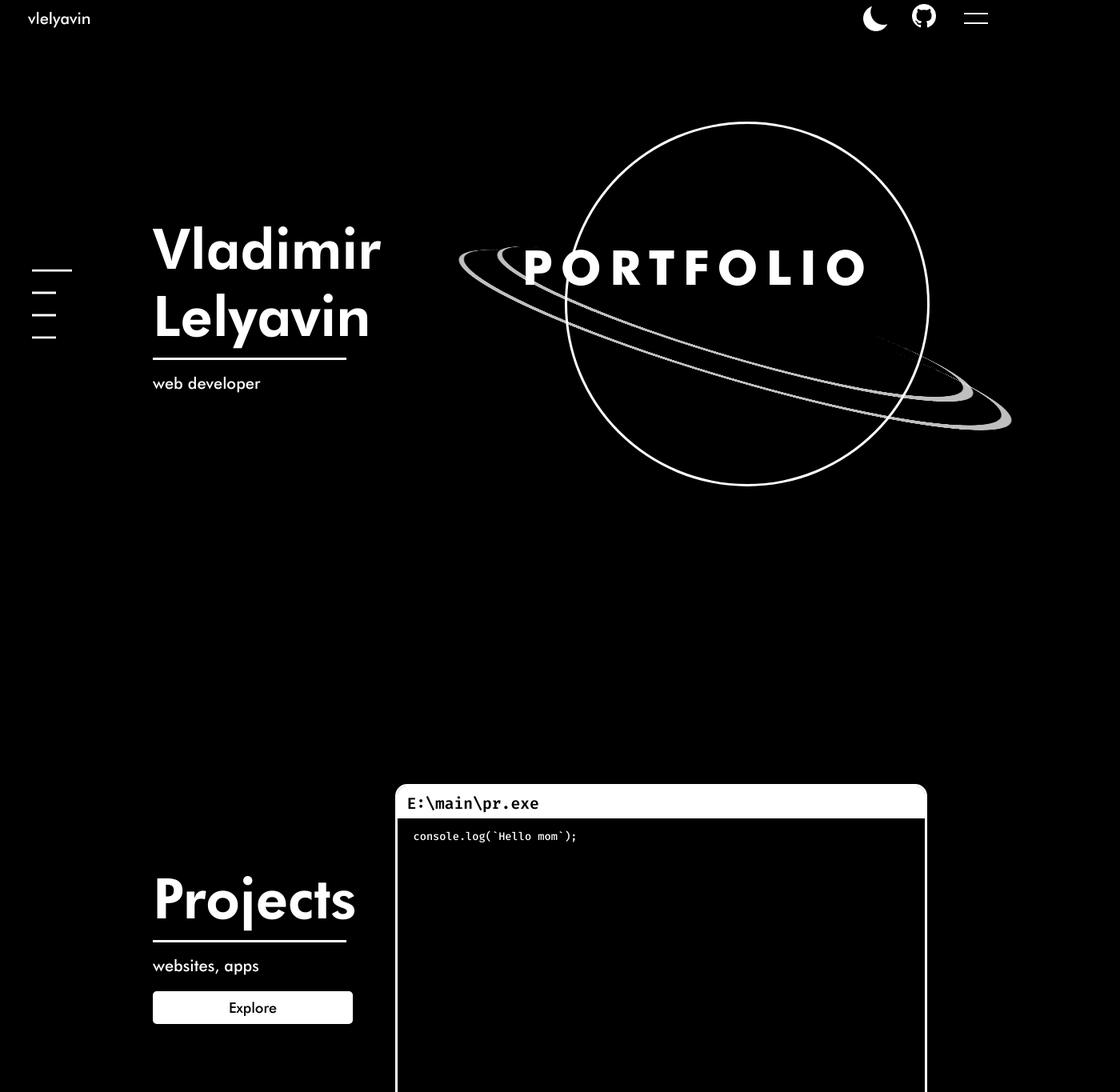
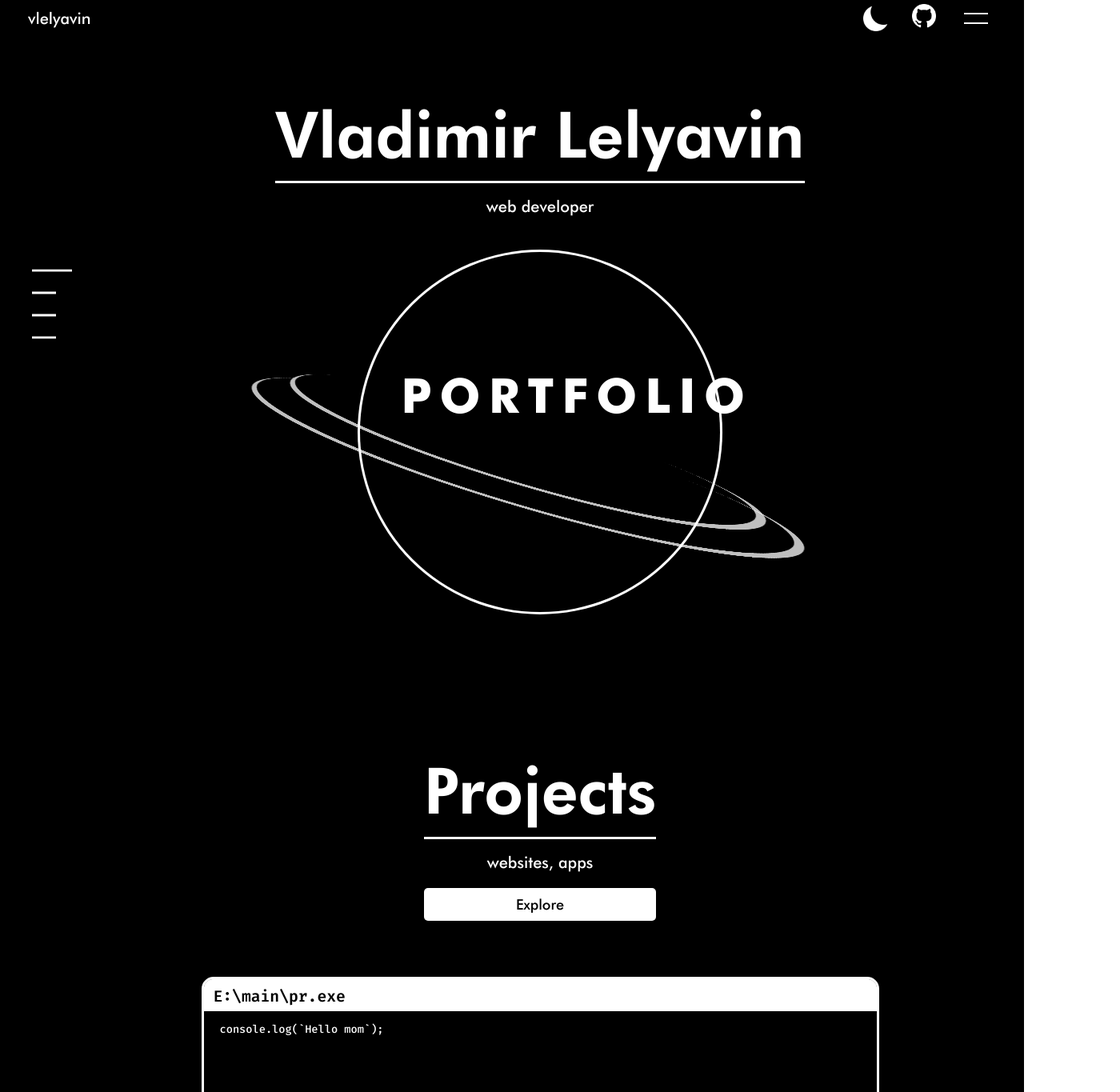
Before and after one commit to vlelyavin/pv2, a React (Create React App) app: page / in a window 1280 px wide. Shown: the part 20-1385 px from the top of the page at 80% size, 1400 px wide, since content can reach past the window. Built offline with nearby package versions, Linux system fonts and the light colour scheme.

Commit message:
adaptive layout finished

```diff
--- a/src/components/DetailedInfo/Skills/Skills.css
+++ b/src/components/DetailedInfo/Skills/Skills.css
@@ -1,7 +1,7 @@
 .skills {
   display: flex;
   justify-content: space-between;
-  gap: 20px;
+  gap: 30px;
   flex-wrap: wrap;
 }
 
--- a/src/global.css
+++ b/src/global.css
@@ -23,7 +23,7 @@
   scroll-behavior: smooth;
 }
 
-body {
+#root {
   user-select: none;
   width: 100%;
   height: 100%;
@@ -143,20 +143,24 @@ li {
   }
 }
 
-@media screen and (max-width: 1000px) {
+@media screen and (min-width: 320px) and (max-width: 1024px) {
   .section {
-    padding: 0;
     flex-direction: column;
-    align-items: left;
     gap: 70px;
+    margin: 150px 0;
+    padding: 0 40px;
+    height: auto;
   }
   .section__info {
     text-align: center;
-    width: 55%;
+    width: auto;
   }
   .section__button {
     width: 100%;
     font-size: 30px;
+  }
+  .section__container {
+    width: 70%;
   }
   .section__icons {
     justify-content: center;
@@ -167,8 +171,12 @@ li {
   }
   .title {
     font-size: 100px;
+    white-space: nowrap;
   }
   /* header */
+  .header {
+    backdrop-filter: blur(5px);
+  }
   .header__title {
     font-size: 42px;
     font-family: var(--xtrabold-ff);
@@ -220,20 +228,21 @@ li {
   /* detailedInfo */
 
   .detailedInfo__header__link {
-    font-size: 50px;
+    font-size: 4vw;
   }
 
   .detailedInfo__button {
     width: 100px;
     height: 100px;
+    margin: 50px 0 0 0;
   }
 
   /* skills */
   .skills {
     flex-direction: column;
+    justify-content: center;
+    align-items: center;
     width: 100%;
-    align-items: center;
-    gap: 40px;
   }
   .skills__item {
     width: 60%;
@@ -244,11 +253,12 @@ li {
 
   /* passion */
   .passion {
-    flex-direction: column;
     width: 100%;
     align-items: center;
-    gap: 50px;
+    flex-direction: column;
+    gap: 30px;
   }
+
   .passion__item__image {
     width: 200px;
     height: 200px;
@@ -260,8 +270,42 @@ li {
   /* about */
   .about {
     font-size: 45px;
+    font-size: 4vw;
   }
 }
 
-@media screen and (max-width: 600px) {
+@media screen and (min-width: 1025px) and (max-width: 1280px) {
+  .section {
+    flex-direction: column;
+    justify-content: center;
+    align-items: center;
+    gap: 70px;
+    margin: 50px 0;
+  }
+  .section__info {
+    width: auto;
+    text-align: center;
+  }
+  .section__button {
+    width: auto;
+  }
+  .section__icons {
+    justify-content: center;
+  }
+  .section__container {
+    width: 70%;
+  }
+  .title {
+    font-size: 80px;
+    white-space: nowrap;
+  }
+  .text {
+    width: 100%;
+  }
+
+  /* intro */
+  .intro__circle {
+    position: relative;
+    animation: circleAnim 1.2s ease forwards;
+  }
 }
```
